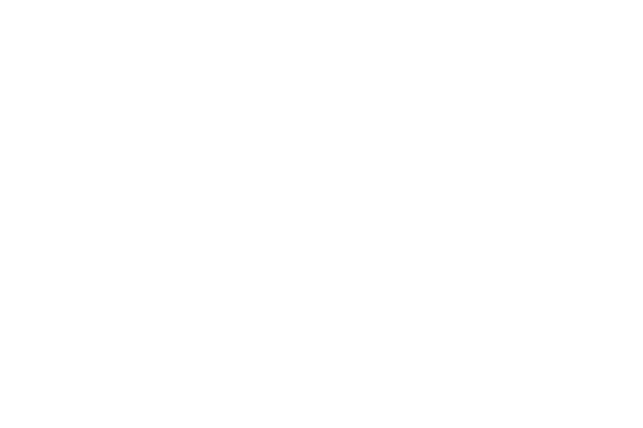
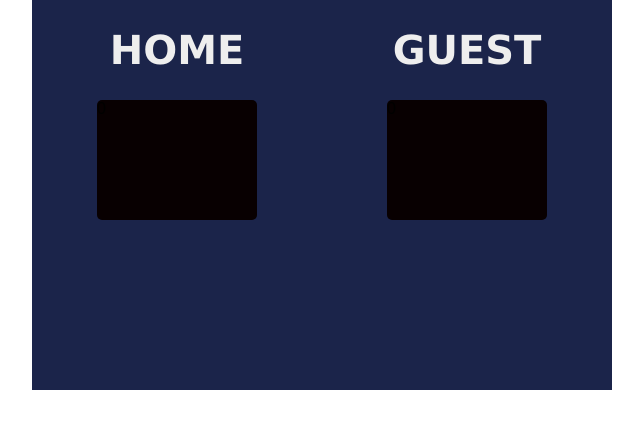
Before and after one commit to grainy2/BasketBall-Scoreboard-project, a plain HTML site: page index.html in a window 1280 px wide. Shown: the whole page, without its empty margins (318-961 px from the left). Drawn offline with Linux system fonts and the light colour scheme; a web font is replaced by a local one.

Commit message:
New-commit

```diff
--- a/index.css
+++ b/index.css
@@ -0,0 +1,38 @@
+body{
+    margin: 0;
+    padding: 0;
+    display: flex;
+    justify-content: center;
+}
+
+.container{
+    font-family: Verdana;
+    background-color: #1B244A;
+    /* padding-top: 50px ; */
+    width: 580px;
+    height: 390px;
+    display: flex;
+    justify-content: space-around;
+}
+
+.score{
+    display: flex;
+    flex-direction: column;
+    align-items: center;
+}
+
+h1{
+    color: #EEEEEE;
+    font-weight: bold;
+    font-size: 40px ;
+}
+
+.board{
+    font-family: 'Cursed Timer ULiL', sans-serif;
+    background-color:#080001;
+    width: 160px;
+    height: 120px;
+    border-radius: 5px;
+
+
+}
--- a/index.html
+++ b/index.html
@@ -6,11 +6,29 @@
     <meta name="viewport" content="width=device-width, initial-scale=1.0">
     <title>Document</title>
     <link rel="stylesheet" href="index.css">
+    <link href="https://fonts.cdnfonts.com/css/cursed-timer-ulil" rel="stylesheet">
+
 </head>
 
 
 <body>
     <script src="index.js"></script>
+    <div class="container">
+
+        <div class="score" >
+            <h1>HOME</h1>
+            <div class="board">
+                0
+            </div>
+        </div>
+
+        <div class="score">
+            <h1>GUEST</h1>
+            <div class="board">
+                0
+            </div>
+        </div>
+    </div>
 
 </body>
 </html>
```
